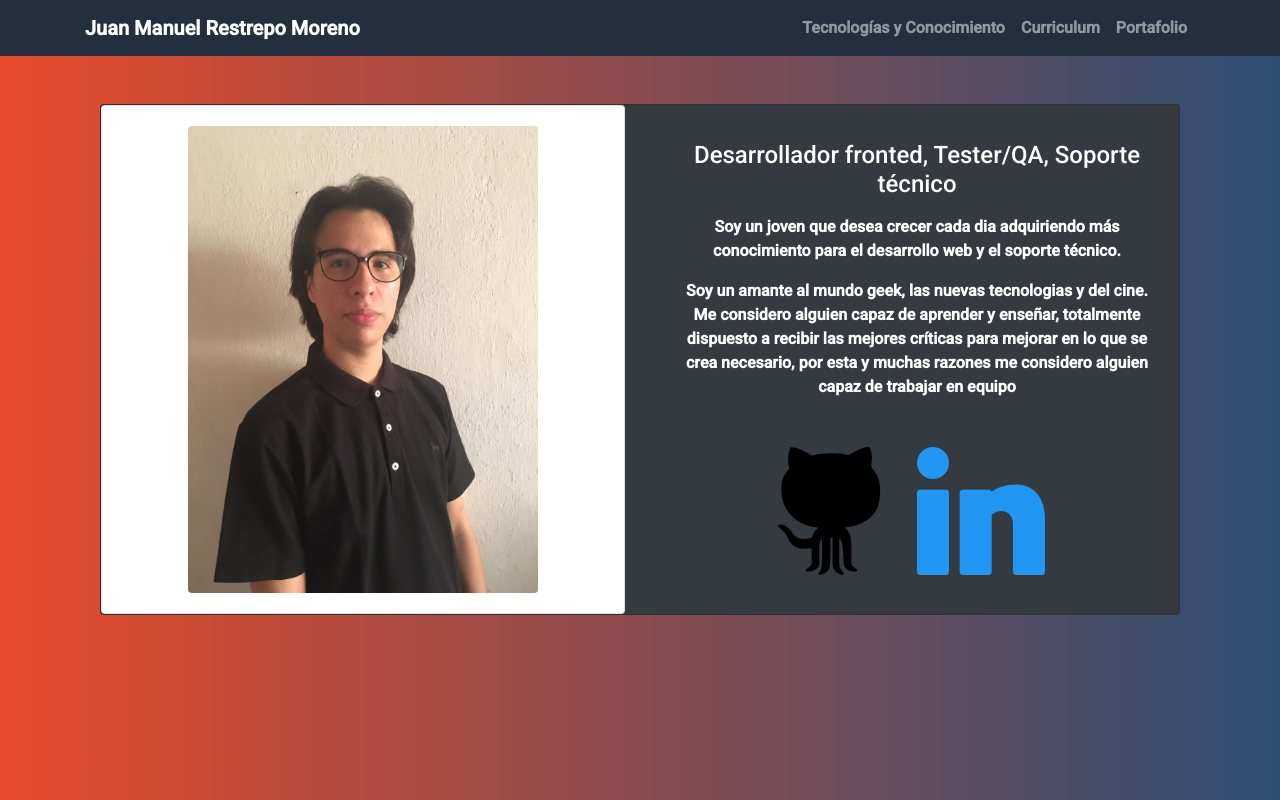
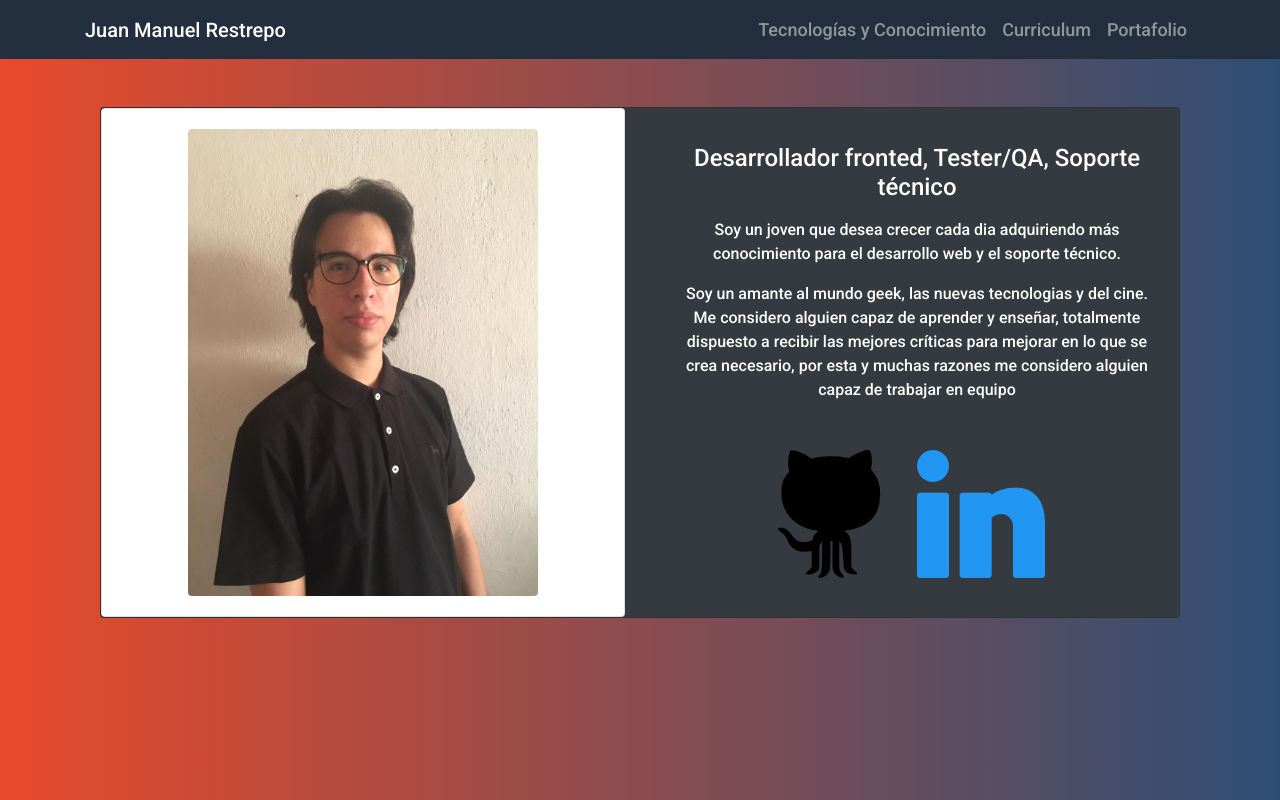
Before and after one commit to juanrex04/portfolio, a Vue app: page / in a window 1280 px wide. Built offline with nearby package versions, Linux system fonts and the light colour scheme.

Commit message:
Recorte de nombre en el nav-bran

```diff
--- a/src/App.vue
+++ b/src/App.vue
@@ -2,17 +2,17 @@
   <div id="app">
     <b-navbar id="navBar" toggleable="lg" type="dark">
       <b-container>
-        <b-navbar-toggle target="nav-collapse" ></b-navbar-toggle>
+        <b-navbar-toggle target="nav-collapse"></b-navbar-toggle>
         <b-navbar-brand :to="{ name: 'Me' }"
-          >Juan Manuel Restrepo Moreno</b-navbar-brand
+          >Juan Manuel Restrepo</b-navbar-brand
         >
         <b-collapse is-nav id="nav-collapse">
           <b-navbar-nav class="ml-auto">
-            <b-nav-item :to="{ name: 'skill' }"
+            <b-nav-item class="navLinks" :to="{ name: 'skill' }"
               >Tecnologías y Conocimiento</b-nav-item
             >
-            <b-nav-item :to="{ name: 'curriculum' }">Curriculum</b-nav-item>
-            <b-nav-item :to="{ name: 'portfolio' }">Portafolio</b-nav-item>
+            <b-nav-item class="navLinks" :to="{ name: 'curriculum' }">Curriculum</b-nav-item>
+            <b-nav-item class="navLinks" :to="{ name: 'portfolio' }">Portafolio</b-nav-item>
           </b-navbar-nav>
         </b-collapse>
       </b-container>
@@ -29,7 +29,8 @@
 </template>
 
 <style>
-@import url('https://fonts.googleapis.com/css2?family=Roboto:wght@300;500&display=swap');
+@import url("https://fonts.googleapis.com/css2?family=Roboto:wght@300;500&display=swap");
+
 body {
   -webkit-background-size: cover;
   -moz-background-size: cover;
@@ -37,13 +38,16 @@ body {
   background-size: cover;
   background: linear-gradient(to left, #2d4e74, rgba(232, 74, 42)) no-repeat
     center center fixed;
-  font-size: 15px;
-  font-family: 'Roboto', sans-serif;
 }
+
 #app {
   text-align: center;
-  font-family: 'Roboto', sans-serif;
-  font-weight: 700;
+  font-family: "Roboto", sans-serif;
+  font-weight: 500;
+}
+
+.navLinks{
+  font-size: 18px;
 }
 
 #navBar {
```
